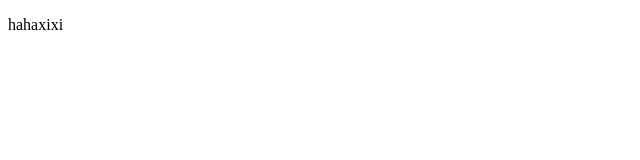
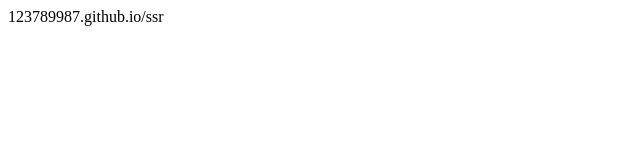
Before and after one commit to 123789987/123789987.github.io, a plain HTML site: page index.html in a window 1280 px wide. Shown: the whole page, without its empty margins (0-640 px from the left). Drawn offline with Linux system fonts and the light colour scheme.

Commit message:
Update index.html

```diff
--- a/index.html
+++ b/index.html
@@ -1,8 +1,9 @@
 <!DOCTYPE html>
 <html>
   <head>
+    <title>Urls</title>
   </head>
   <body>
-    <p>hahaxixi</p>
+    <a>123789987.github.io/ssr</a>
   </body>
 </html>
```
